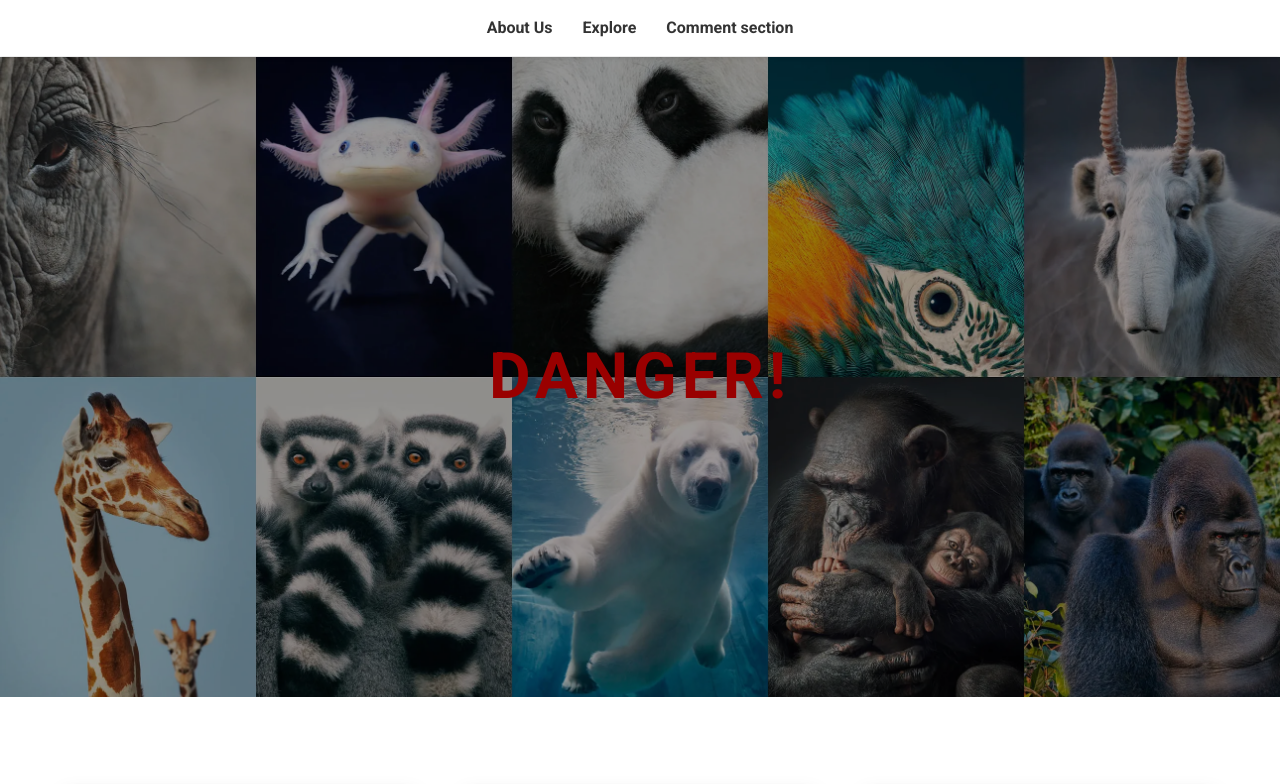
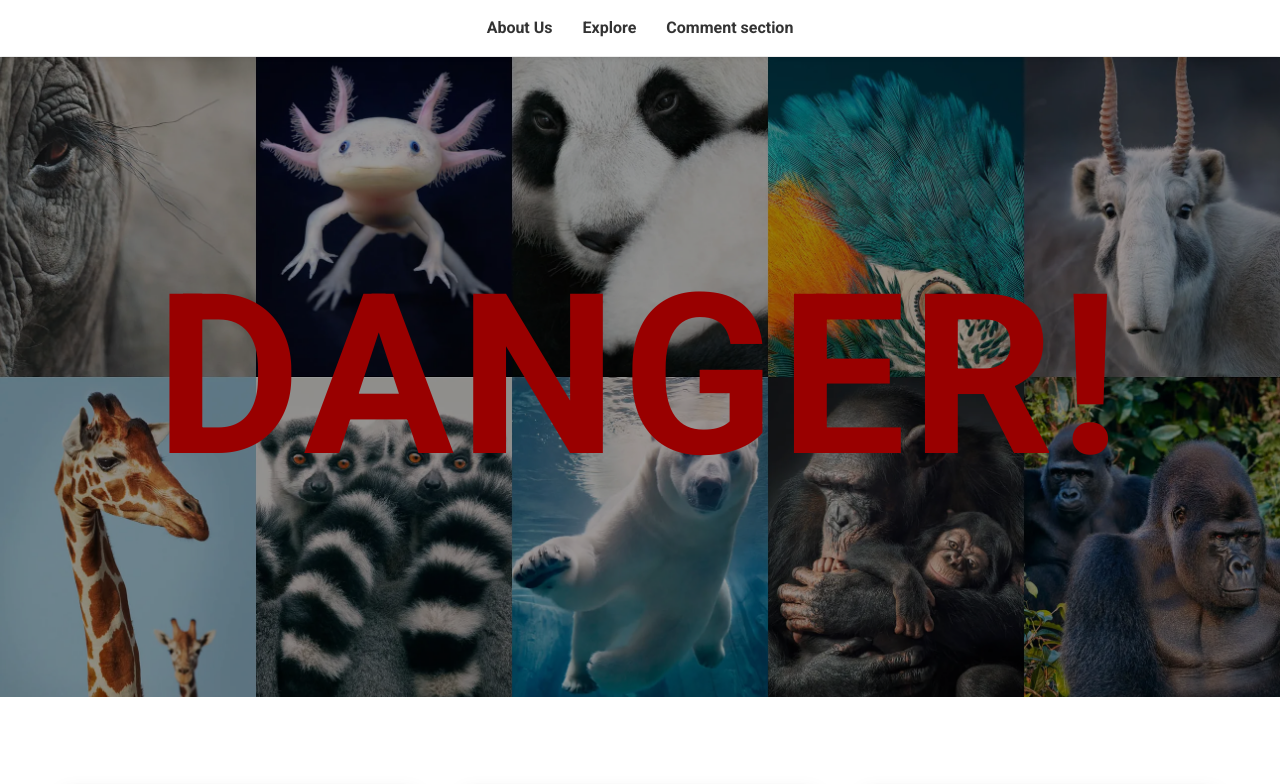
Before and after one commit to Victorhii/Guardian-of-the-wildlife, a plain HTML site: page index.html in a window 1280 px wide. Shown: the top 784 px of the page. Drawn offline with Linux system fonts and the light colour scheme.

Commit message:
Update index.html

```diff
--- a/index.html
+++ b/index.html
@@ -122,7 +122,7 @@
         }
 
         .hero-content h1 {
-            font-size: 4em;
+            font-size: 14em;
             margin: 0;
             text-transform: uppercase;
             letter-spacing: 5px;
```
